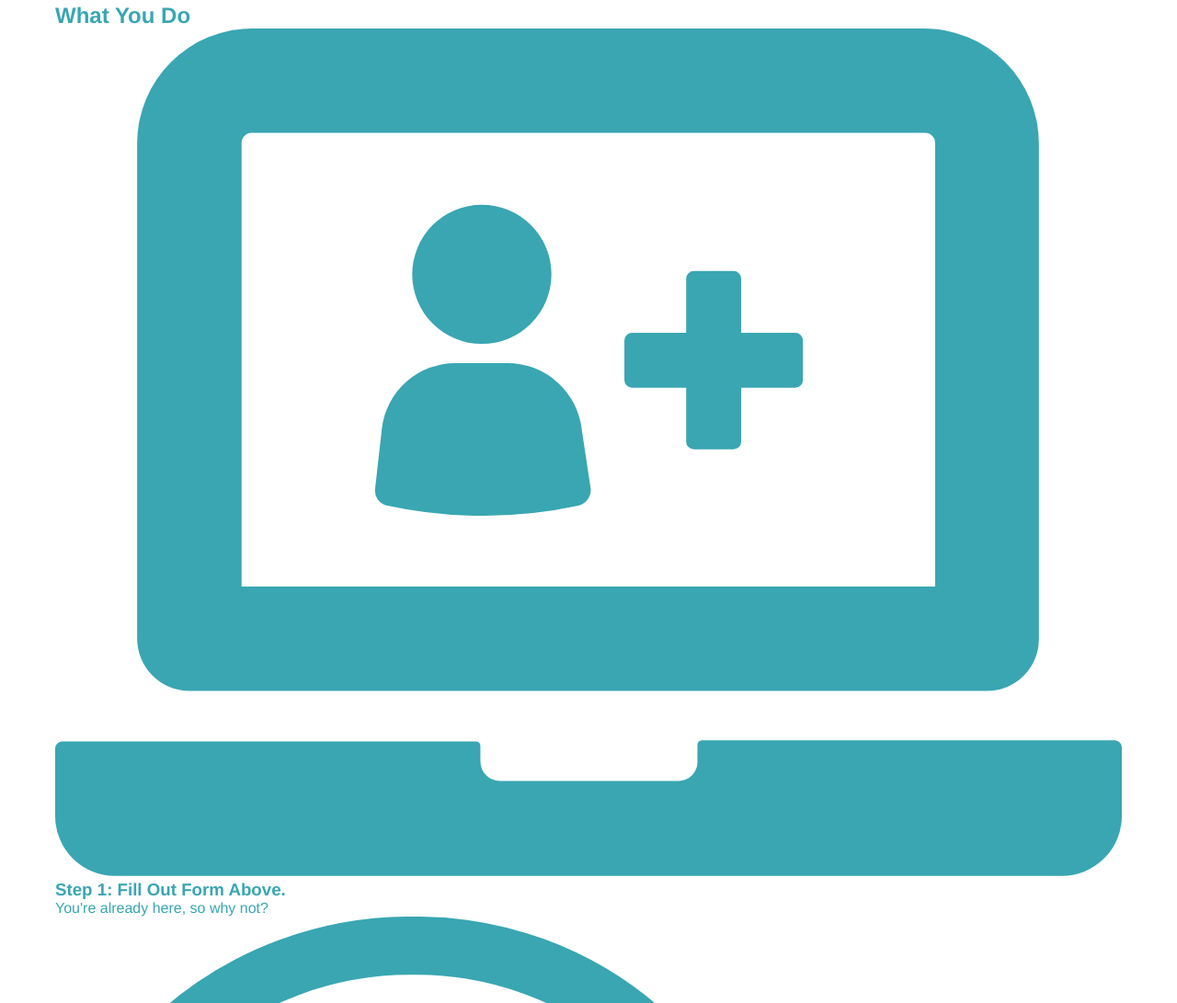
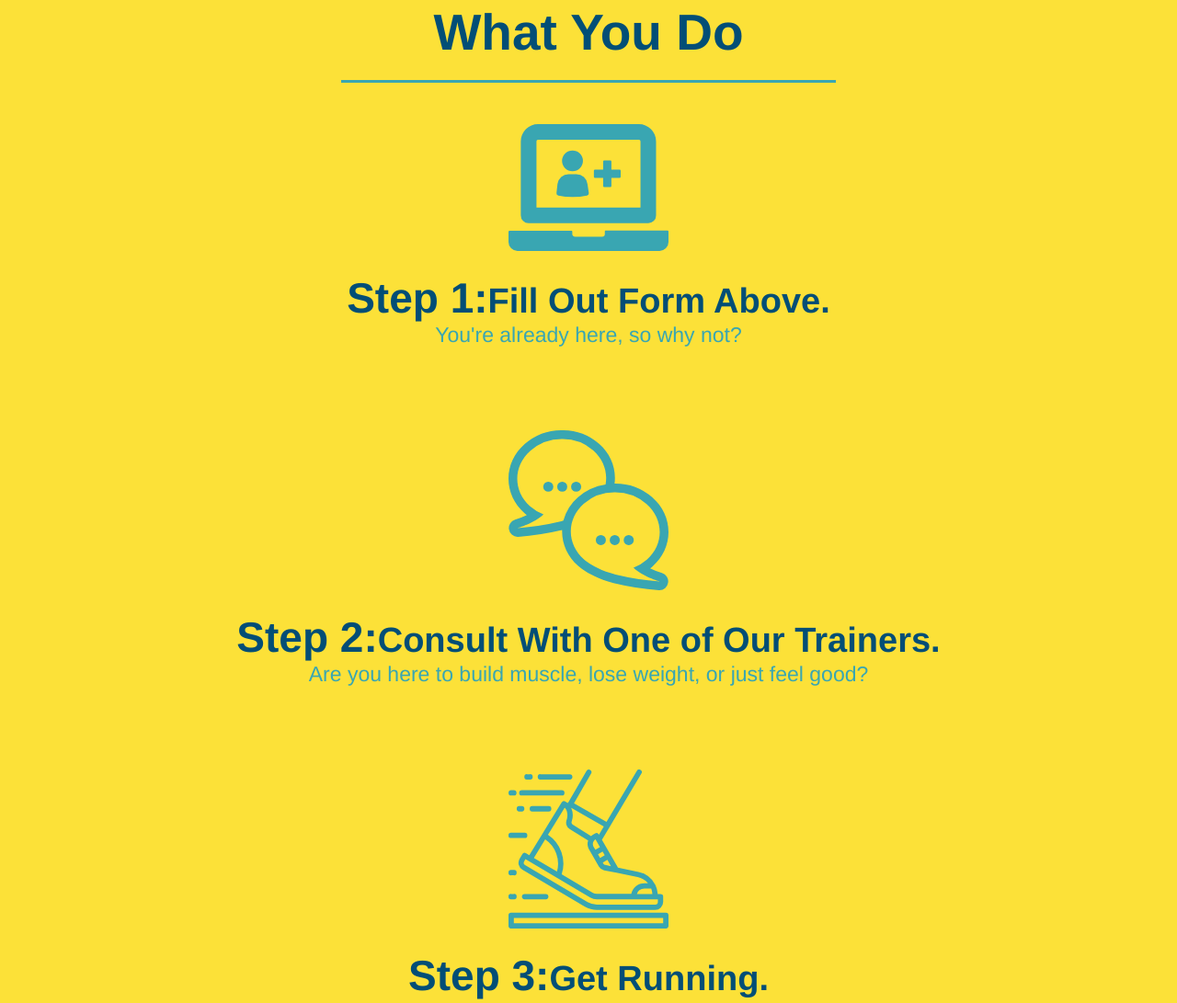
Before and after one commit to CannibalClarence/run_buddy, a plain HTML site: page index.html in a window 1280 px wide. Shown: the part 1135-2226 px from the top of the page at 92% size. Drawn offline with Linux system fonts and the light colour scheme.

Commit message:
style what you do section

```diff
--- a/assets/css/style.css
+++ b/assets/css/style.css
@@ -126,19 +126,11 @@ can also look like *border: solid 3px #024e76
 }
 /* hero style ends*/
 
-/* intro style*/
+/* intro style/ What we do*/
 .intro {
     text-align: center;
 }
-.intro h2 {
-    font-size: 55px;
-    color: #024e76;
-    margin-bottom: 35px;
-    padding: 0 100px 20px 100px;
-    border-bottom: 3px solid;
-    border-color: #fce138;
-    display: inline-block;
-}
+
 .intro p {
     line-height: 1.7;
     color: #39a6b2;
@@ -146,3 +138,42 @@ can also look like *border: solid 3px #024e76
     font-size: 20px;
     margin: 0 auto;
 }
+/* Steps style/ What you do */
+.steps {
+    text-align: center;
+    background-color: #fce138;
+}
+/*steps End */
+.section-title {
+    font-size: 55px;
+    color: #024e76;
+    margin-bottom: 35px;
+    padding: 0 100px 20px 100px;
+    display: inline-block;
+    border-bottom: 3px solid;
+}
+.primary-border {
+    border-color: #fce138;
+}
+.secondary-border {
+    border-color: #39a6b2;
+}
+.steps div {
+    margin-bottom: 80px;
+}
+.steps img {
+    width: 15%;
+    margin: 10px 0;
+}
+.steps h3 {
+    color: #024e76;
+    font-size: 46px;
+    margin-top: 10px;
+}
+.steps p {
+    color: #39a6b2;
+    font-size: 23px;
+}
+.steps span {
+    font-size: 38px;
+}
--- a/index.html
+++ b/index.html
@@ -66,34 +66,34 @@
 <!--End Hero-->
     <!-- "What We Do" section -->
         <section id="what-we-do" class="intro">
-            <h2>What We Do</h2>
+            <h2 class="section-title primary-border">What We Do</h2>
             <p>butcher selfies chambray shabby chic gentrify readymade yr Echo Park XOXO Tumblr normcore Banksy direct trade Blue Bottle chillwave you probably haven't heard of them single-origin coffee Vice fanny pack fixie Odd Future Austin fingerstache pickled twee synth Wes Anderson Thundercats viral bitters flannel meggings narwhal Marfa Schlitz sustainable Intelligentsia umami deep v craft </p>
         </section>
             <!-- "What You Do" section -->
-            <section id="what-you-do">
-                <h2>What You Do</h2>
+            <section id="what-you-do" class="steps">
+                <h2 class="section-title secondary-border">What You Do</h2>
 
             <div>
                 <img src="./assets/SVG's/step-1.svg" alt=""/>
-                <h3>Step 1: Fill Out Form Above.</h3>
+                <h3>Step 1:<span>Fill Out Form Above.</span></h3>
                 <p>You're already here, so why not?</p>
             </div>
 
             <div>
                 <img src="./assets/SVG's/step-2.svg" alt=""/>
-                <h3>Step 2: Consult With One of Our Trainers.</h3>
+                <h3>Step 2:<span>Consult With One of Our Trainers.</span></h3>
                 <p>Are you here to build muscle, lose weight, or just feel good?</p>
             </div>
 
             <div>
                 <img src="./assets/SVG's/step-3.svg" alt=""/>
-                <h3>Step 3: Get Running.</h3>
+                <h3>Step 3:<span>Get Running.</span></h3>
                 <p>Hit the ground running (literally) once your trainer lays out your plan.</p>
             </div>
 
             <div>
                 <img src="./assets/SVG's/step-4.svg" alt=""/>
-                <h3>Step 4: See Results.</h3>
+                <h3>Step 4:<span>See Results.</span></h3>
                 <p>Bi-weekly checkins with your trainer will keep you focused.</p>
             </div>
         </section>
```
